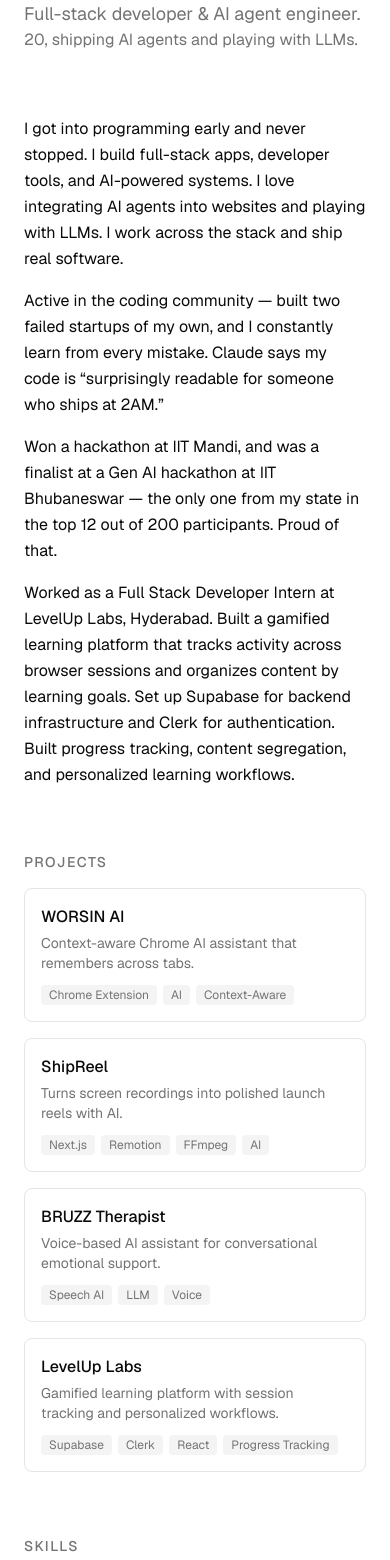
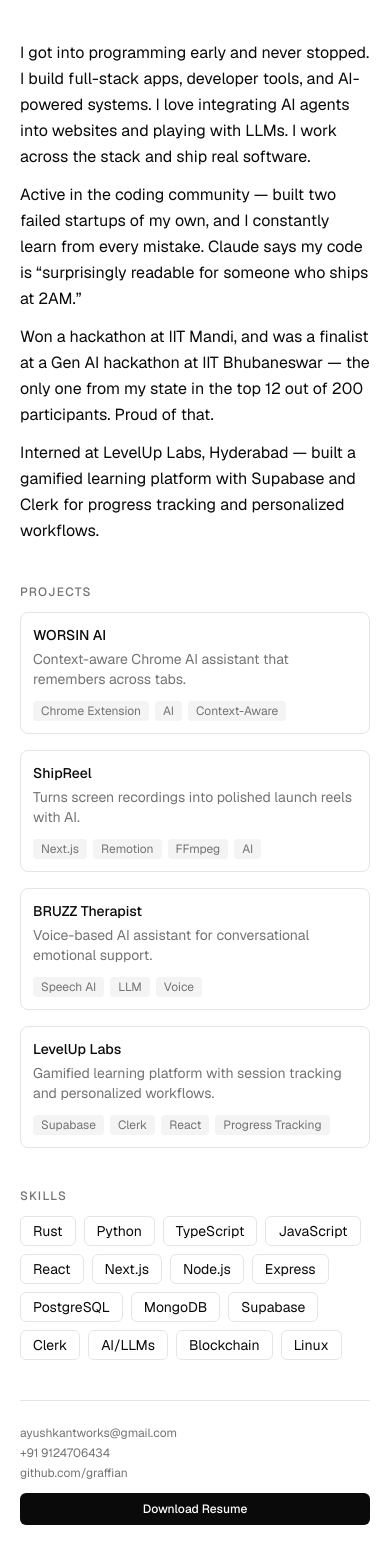
Before and after one commit to Graffian/ayush_portfolio, a Next.js app: page / in a window 390 px wide. Shown: the part 128-1688 px from the top of the page. Built offline with nearby package versions, Linux system fonts and the light colour scheme.

Commit message:
first commit

```diff
--- a/app/page.tsx
+++ b/app/page.tsx
@@ -34,20 +34,20 @@
 
 export default function Home() {
   return (
-    <div className="mx-auto max-w-2xl px-6 py-20">
+    <div className="mx-auto max-w-2xl px-5 py-12 sm:px-6 sm:py-20">
       {/* Hero */}
-      <header className="mb-16">
-        <h1 className="text-4xl font-semibold tracking-tight">
+      <header className="mb-10 sm:mb-16">
+        <h1 className="text-2xl font-semibold tracking-tight sm:text-4xl">
           Ayushkant Behera
         </h1>
-        <p className="mt-2 text-lg text-muted">
+        <p className="mt-1 sm:mt-2 text-base sm:text-lg text-muted">
           Full-stack developer & AI agent engineer.
         </p>
-        <p className="text-muted">20, shipping AI agents and playing with LLMs.</p>
+        <p className="text-sm sm:text-base text-muted">20, shipping AI agents and playing with LLMs.</p>
       </header>
 
       {/* Story */}
-      <section className="mb-16 space-y-4">
+      <section className="mb-10 sm:mb-16 space-y-3 sm:space-y-4">
         <p className="leading-relaxed">
           I got into programming early and never stopped. I build full-stack
           apps, developer tools, and AI-powered systems. I love integrating AI
@@ -65,17 +65,15 @@
           12 out of 200 participants. Proud of that.
         </p>
         <p className="leading-relaxed">
-          Worked as a Full Stack Developer Intern at LevelUp Labs, Hyderabad.
-          Built a gamified learning platform that tracks activity across browser
-          sessions and organizes content by learning goals. Set up Supabase for
-          backend infrastructure and Clerk for authentication. Built progress
-          tracking, content segregation, and personalized learning workflows.
+          Interned at LevelUp Labs, Hyderabad — built a gamified learning
+          platform with Supabase and Clerk for progress tracking and
+          personalized workflows.
         </p>
       </section>
 
       {/* Projects */}
-      <section className="mb-16">
-        <h2 className="mb-4 text-sm font-medium uppercase tracking-widest text-muted">
+      <section className="mb-10 sm:mb-16">
+        <h2 className="mb-3 sm:mb-4 text-xs sm:text-sm font-medium uppercase tracking-widest text-muted">
           Projects
         </h2>
         <div className="grid gap-4 sm:grid-cols-2">
@@ -85,9 +83,9 @@
               href={p.href}
               target="_blank"
               rel="noopener noreferrer"
-              className="group block rounded-lg border border-border p-4 transition-colors hover:bg-zinc-50"
+              className="group block rounded-lg border border-border p-3 sm:p-4 transition-colors hover:bg-zinc-50"
             >
-              <h3 className="font-medium">{p.title}</h3>
+              <h3 className="text-sm sm:text-base font-medium">{p.title}</h3>
               <p className="mt-1 text-sm text-muted">{p.desc}</p>
               <div className="mt-3 flex flex-wrap gap-1.5">
                 {p.tags.map((t) => (
@@ -105,8 +103,8 @@
       </section>
 
       {/* Skills */}
-      <section className="mb-16">
-        <h2 className="mb-4 text-sm font-medium uppercase tracking-widest text-muted">
+      <section className="mb-10 sm:mb-16">
+        <h2 className="mb-3 sm:mb-4 text-xs sm:text-sm font-medium uppercase tracking-widest text-muted">
           Skills
         </h2>
         <div className="flex flex-wrap gap-2">
@@ -122,8 +120,8 @@
       </section>
 
       {/* Contact & Resume */}
-      <footer className="border-t border-border pt-8">
-        <div className="flex flex-col gap-3 text-sm text-muted sm:flex-row sm:items-center sm:justify-between">
+      <footer className="border-t border-border pt-6 sm:pt-8">
+        <div className="flex flex-col gap-3 text-xs sm:text-sm text-muted sm:flex-row sm:items-center sm:justify-between">
           <div className="flex flex-col gap-1">
             <a
               href="mailto:ayushkantworks@gmail.com"
@@ -142,9 +140,9 @@
             </a>
           </div>
           <a
-            href="/resume.pdf"
+            href="/ayushkant_s_resume.pdf"
             download
-            className="inline-flex items-center justify-center rounded-md bg-foreground px-5 py-2.5 text-sm font-medium text-background transition-opacity hover:opacity-90"
+            className="inline-flex items-center justify-center rounded-md bg-foreground px-4 sm:px-5 py-2 sm:py-2.5 text-xs sm:text-sm font-medium text-background transition-opacity hover:opacity-90"
           >
             Download Resume
           </a>
```
Also changed, not shown: 1 other file (tests, documents, lock files or other folders).
